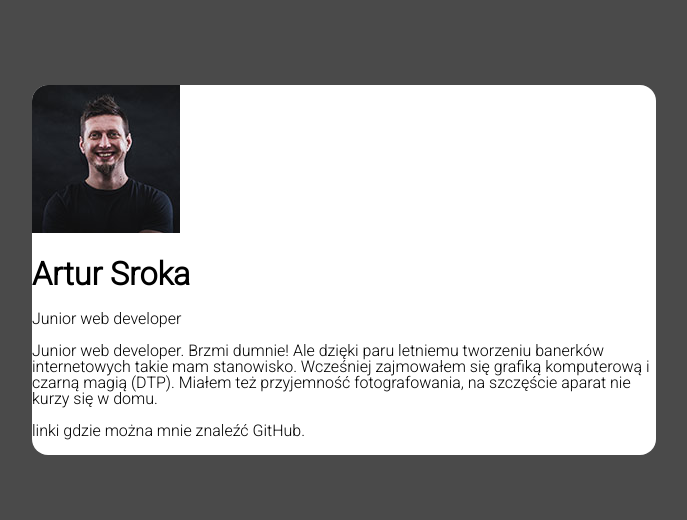
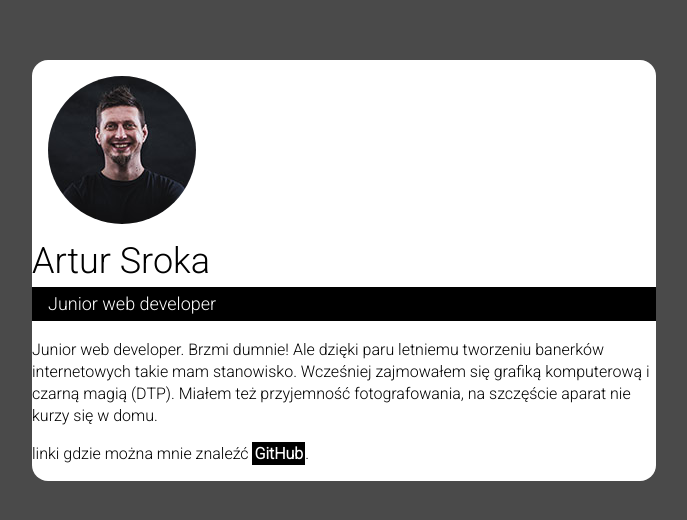
Before and after one commit to artursroka/business-card, a plain HTML site: page index.html in a window 1280 px wide. Shown: the part 130-650 px from the top of the page, without its empty margins (296-983 px from the left). Drawn offline with Linux system fonts and the light colour scheme.

Commit message:
ad style

```diff
--- a/index.html
+++ b/index.html
@@ -18,7 +18,7 @@
                 <p class="cart__position">Junior web developer</p>
             </header>
             <p class="cart__note">Junior web developer. Brzmi dumnie! Ale dzięki paru letniemu tworzeniu banerków internetowych takie mam stanowisko. Wcześniej zajmowałem się grafiką komputerową i czarną magią (DTP). Miałem też przyjemność fotografowania, na szczęście aparat nie kurzy się w domu.</p>
-            <p class="cart__footer">linki gdzie można mnie znaleźć <a herf='https://github.com/artursroka'>GitHub</a>.</p>
+            <p class="cart__footer">linki gdzie można mnie znaleźć <a class="link" herf='https://github.com/artursroka'>GitHub</a>.</p>
         </article>
     </main>
 </body>
--- a/style.css
+++ b/style.css
@@ -28,8 +28,34 @@ body{
     overflow: hidden;
 }
 .cart{}
-.cart__photo{}
-.cart__name{}
-.cart__position{}
-.cart__note{}
-.cart__footer{}
+.cart__photo{
+    margin: 16px;
+    border-radius: 50%;
+}
+.cart__name{
+    font-size: 36px;
+    font-weight: normal;
+    margin:0;
+}
+.cart__position{
+    font-size: 18px;
+    font-weight: normal;
+    color: white;
+    background-color: black;
+    margin-top: 8px;
+    padding: 8px 16px 8px 16px;
+}
+.cart__note{
+    font-size: 16px;
+    line-height: 22px;
+}
+.cart__footer{
+    font-size: 16px;
+    line-height: 22px;
+}
+.link{
+    background: black;
+    color: white;
+    padding: 2px;
+    font-weight: bold;
+}
```
